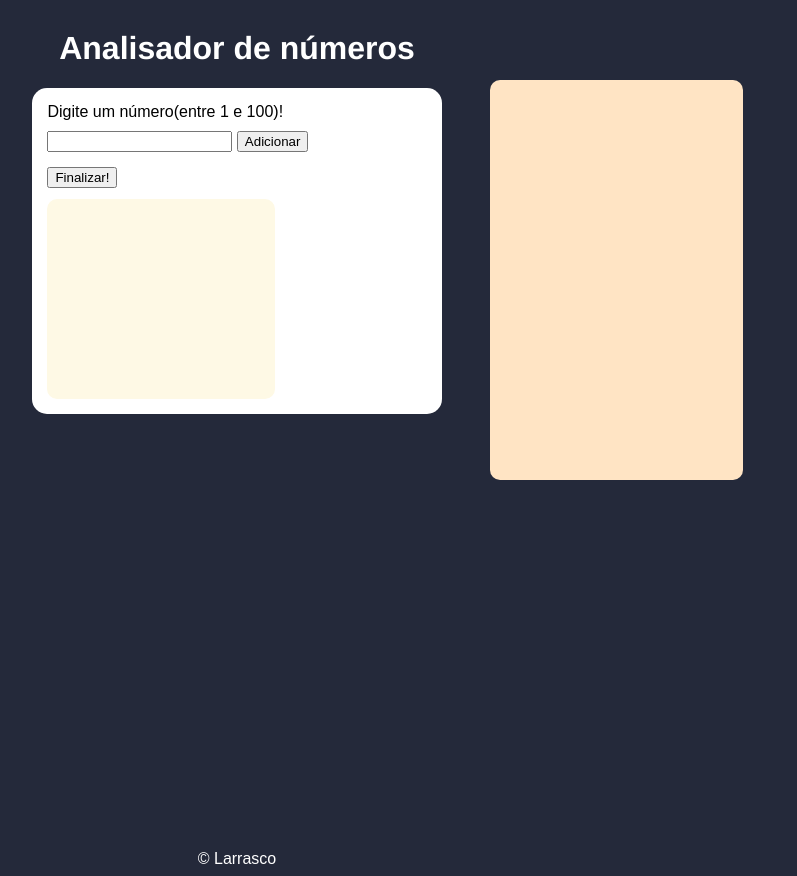
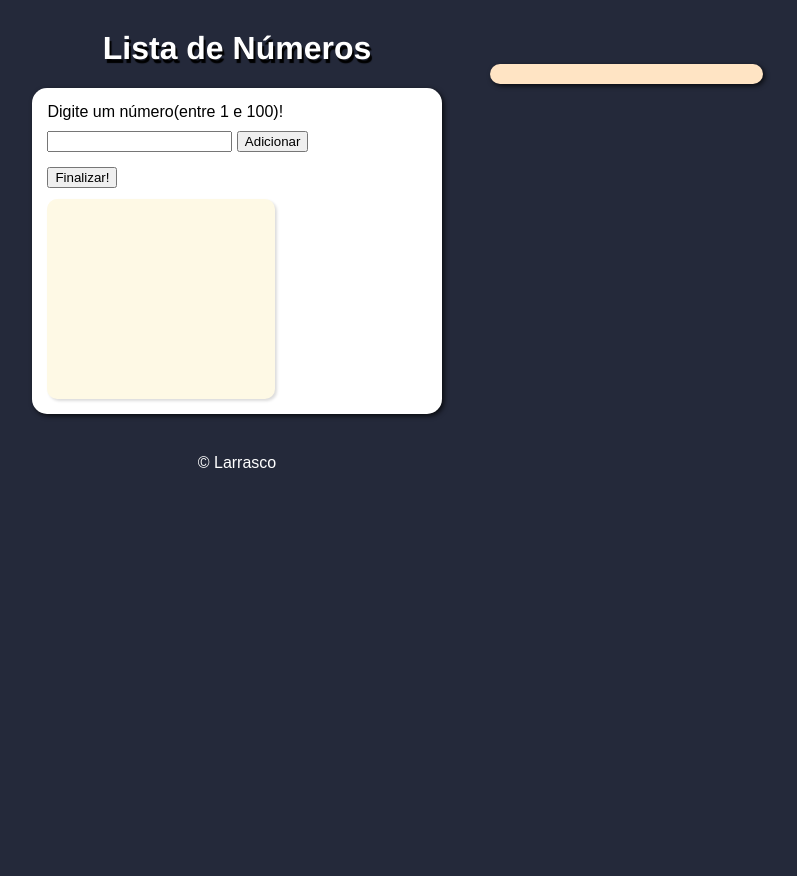
Before and after one commit to HudsonDev0/estudo-js, a plain HTML site: page ex12-analisador-de-numero/modelo/index.html in a window 1280 px wide. Shown: the whole page, without its empty margins (403-1200 px from the left). After the commit the page ends 800 px from the top, so only its background shows below. Drawn offline with Linux system fonts and the light colour scheme.

Commit message:
estilização

```diff
--- a/ex12-analisador-de-numero/modelo/index.html
+++ b/ex12-analisador-de-numero/modelo/index.html
@@ -8,7 +8,7 @@
 </head>
 <body>
     <header>
-        <h1>Analisador de números</h1>
+        <h1>Lista de Números</h1>
     </header>
     <main>
         <div id="entrada">
@@ -25,7 +25,7 @@
 
     </main>
     <div id="res2">
-            <p></p>
+
         </div>
 
     <footer>
--- a/ex12-analisador-de-numero/modelo/script.js
+++ b/ex12-analisador-de-numero/modelo/script.js
@@ -8,7 +8,7 @@ function adicionar() {
     if(x <= 0 || x > 100) {
         alert('Número inválido!')
     } else if(arraynum.indexOf(x) == -1) { {
-        res2.innerHTML = '<p></p>'
+        res2.innerHTML = '';
         arraynum.push(x);
         res.innerHTML += `<p>Número ${x} adicionado.</p>`
         }
@@ -33,6 +33,7 @@ function resul() {
         res2.innerHTML += `<p>O maior valor informado foi ${arraynum[arraynum.length - 1]}</p>`
         res2.innerHTML += `<p>A soma dos elementos do array é: ${s}</p>`
         res2.innerHTML += `<p>A média aritmética entre os elementos é: ${media}</p>`
+        res2.innerHTML += `<p>Array final: ${arraynum}</p>`
     }
     res.innerHTML = '<p></p>';
     arraynum = [];
--- a/ex12-analisador-de-numero/modelo/style.css
+++ b/ex12-analisador-de-numero/modelo/style.css
@@ -12,6 +12,10 @@ header{
     margin-top: 30px;
 }
 
+header h1 {
+    text-shadow: 2px 4px 1px black;
+}
+
 main{
     background-color: white;
     height: 30%;
@@ -19,6 +23,7 @@ main{
     border-radius: 15px;
     margin: auto;
     padding: 15px;
+    box-shadow: 2px 2px 5px rgba(0, 0, 0, 0.742);
 }
 
 div#res {
@@ -26,6 +31,7 @@ div#res {
     border-radius: 10px;
     width: 60%;
     min-height: 200px;
+    box-shadow: 2px 2px 3px rgba(0, 0, 0, 0.142);
 }
 
 div#res p {
@@ -42,11 +48,13 @@ input {
 div#res2 {
     display: block;
     margin-left: 70%;
+    padding: 10px;
     transform: translateY(-350px);
     background-color: bisque;
     width: 20%;
-    height: 400px;
+    height: 30%;
     border-radius: 10px;
+    box-shadow: 2px 2px 5px rgba(0, 0, 0, 0.742);
 }
 
 div#res2 p {
```
